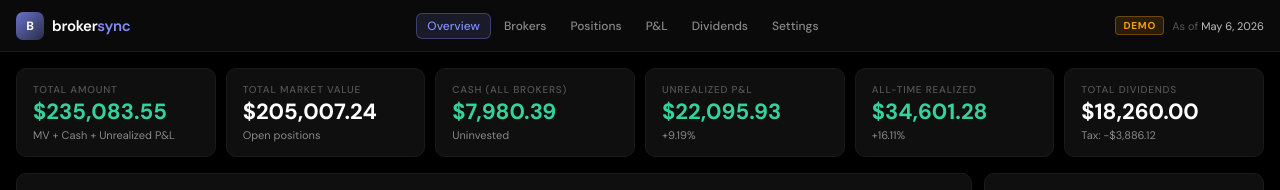
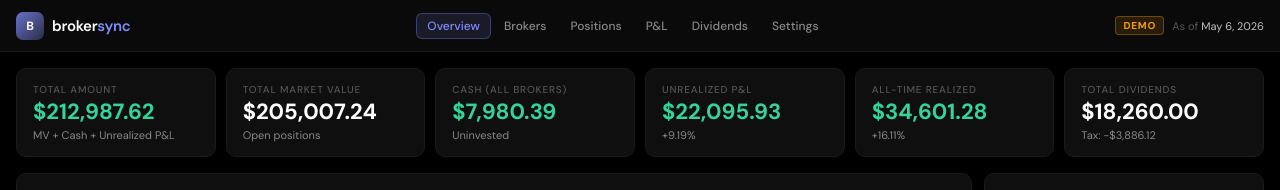
Before and after one commit to hackmajoris/brokers-sync, a React (Vite) app in the folder web/: page / in a window 1280 px wide. Shown: the top 190 px of the page. Built offline with nearby package versions, Linux system fonts and the light colour scheme; no server answers.

Commit message:
docs: fix total amount calculation

```diff
--- a/web/src/tabs/OverviewTab.tsx
+++ b/web/src/tabs/OverviewTab.tsx
@@ -19,7 +19,7 @@ export function OverviewTab({ data, accent }: Props) {
 
   const totalMV = data.openPositions.reduce((s, p) => s + (p.mv ?? 0), 0)
   const totalUPnl = data.openPositions.reduce((s, p) => s + (p.pnl ?? 0), 0)
-  const totalAmount = totalMV + data.cashBalance + totalUPnl
+  const totalAmount = totalMV + data.cashBalance;
 
   const brokerAlloc = data.brokers
     .map(b => ({
```
